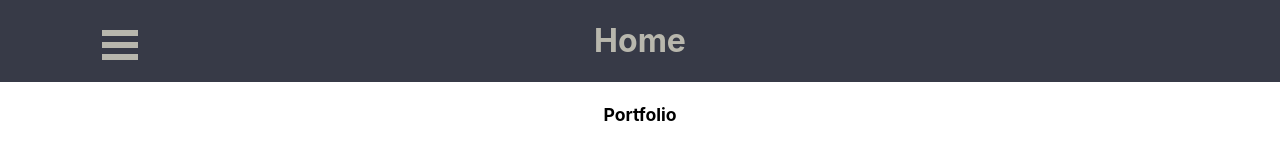
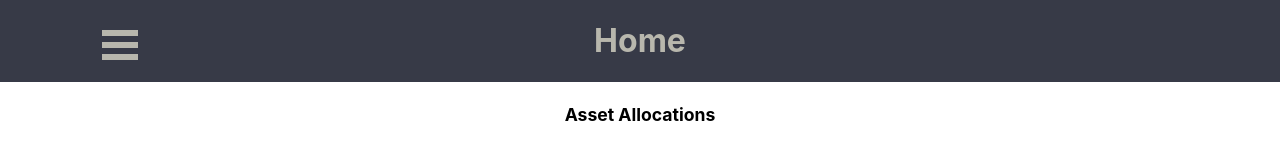
Before and after one commit to software-students-spring2022/final-project-mycryptopal, a React (Create React App) app in the folder front-end/: page / in a window 1280 px wide. Shown: the top 154 px of the page. Built offline with nearby package versions, Linux system fonts and the light colour scheme.

Commit message:
word change

```diff
--- a/front-end/src/Home.js
+++ b/front-end/src/Home.js
@@ -62,7 +62,7 @@ function Home() {
       </div>
         <div id="page-content">
           <div id="chart">
-            <div id="news-header">Portfolio</div>
+            <div id="news-header">Asset Allocations</div>
             <div id="chart-container">
               <ResponsiveContainer width="100%" height={300}>
                 <PieChart>
```
